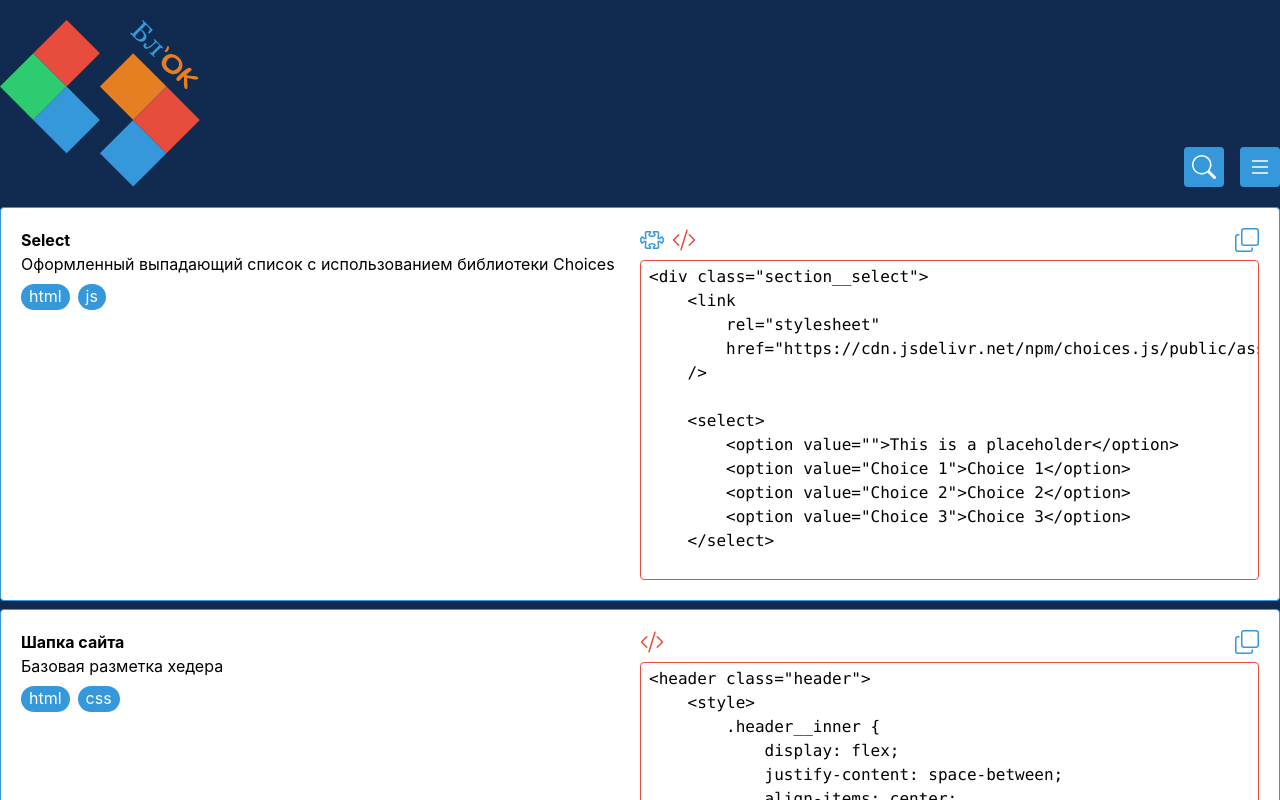
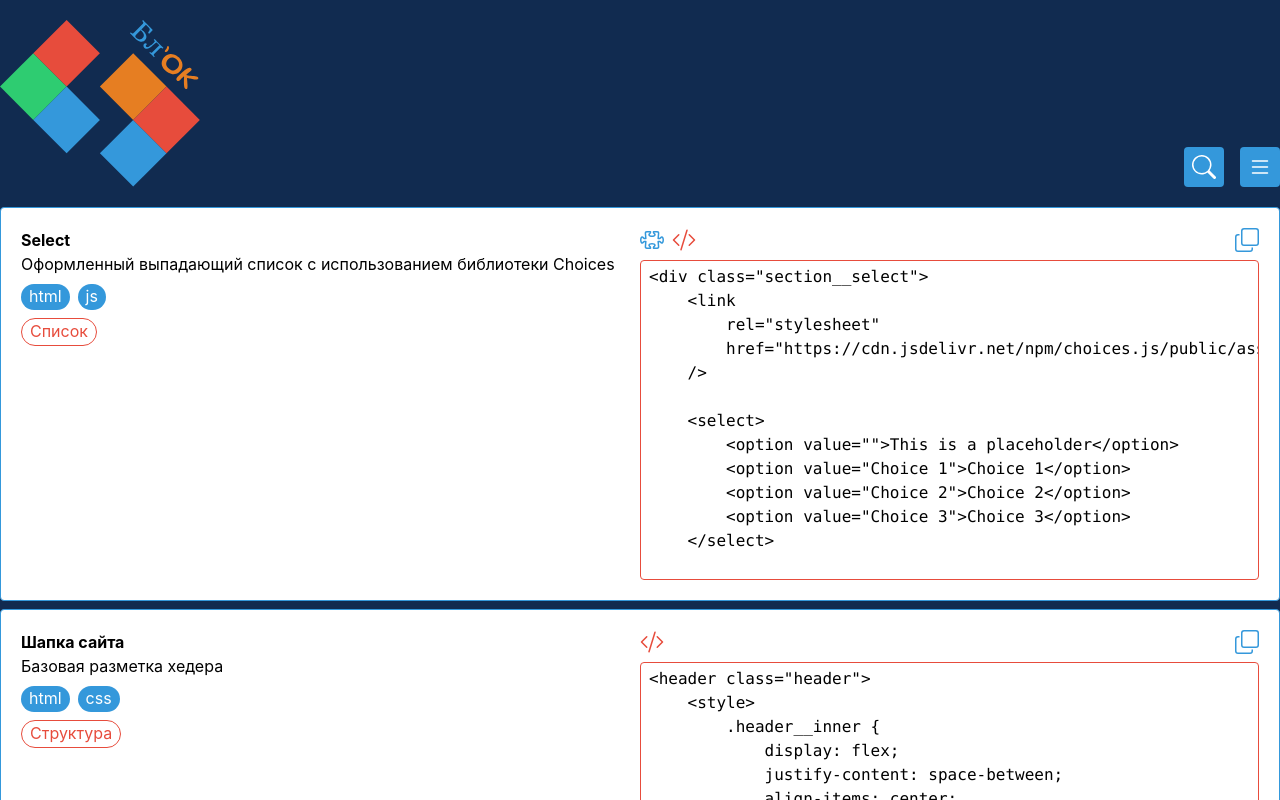
Before and after one commit to big-good-boy/my.services.vue, a Nuxt app: page / in a window 1280 px wide. Shown: the top 800 px of the page. Built offline with nearby package versions, Linux system fonts and the light colour scheme.

Commit message:
add: snippets: выбор категории сниппетов

```diff
--- /dev/null
+++ b/app/components/icons/IconClose.vue
@@ -0,0 +1,14 @@
+<template>
+	<svg
+		xmlns="http://www.w3.org/2000/svg"
+		width="24"
+		height="24"
+		fill="none"
+		viewBox="0 0 24 24"
+	>
+		<path
+			fill="currentColor"
+			d="M6.97 6.969a.75.75 0 0 1 1.061 0l3.97 3.97 3.968-3.97a.752.752 0 0 1 1.062 1.062L13.061 12l3.97 3.969a.75.75 0 0 1-.243 1.225.75.75 0 0 1-.819-.163L12 13.061l-3.969 3.97a.753.753 0 0 1-1.225-.244.75.75 0 0 1 .163-.818L10.94 12 6.97 8.031a.75.75 0 0 1 0-1.062"
+		/>
+	</svg>
+</template>
--- a/app/components/snippets/SnippetCard.vue
+++ b/app/components/snippets/SnippetCard.vue
@@ -3,10 +3,24 @@ import IconCodeSlash from '~/components/icons/IconCodeSlash.vue';
 import IconPuzzle from '~/components/icons/IconPuzzle.vue';
 import IconCopy from '~/components/icons/IconCopy.vue';
 import type { Snippet } from '~/interfaces/snippet.interfaces.ts';
+import IconClose from '../icons/IconClose.vue';
 
-const { snippet } = defineProps<{ snippet: Snippet }>();
+const { snippet, activeCategory } = defineProps<{
+	snippet: Snippet;
+	activeCategory: string;
+}>();
+
+const emit = defineEmits<{
+	'select-category': [];
+	'reset-category': [];
+}>();
+
 const activeTab = ref<'demo' | 'code'>('code');
 const justCopied = ref<boolean>(false);
+
+const isActiveCategory = computed((): boolean => {
+	return snippet.category === activeCategory;
+});
 
 async function handleCopy(): Promise<void> {
 	await navigator.clipboard.writeText(snippet.code);
@@ -35,6 +49,24 @@ async function handleCopy(): Promise<void> {
 					:key="language"
 				>
 					{{ language }}
+				</li>
+			</ul>
+
+			<ul class="flex wrap gap-2 mt-2">
+				<li
+					:class="[isActiveCategory ? 'bg-orange text-white' : 'text-orange']"
+					class="px-2 pb-[2px] rounded-2xl border border-orange cursor-pointer hover:bg-orange hover:text-white transition duration-300"
+					@click="$emit('select-category')"
+				>
+					{{ snippet.category }}
+				</li>
+
+				<li
+					v-if="isActiveCategory"
+					class="pt-[1px] rounded-2xl border border-orange text-orange cursor-pointer hover:bg-orange hover:text-white transition duration-300"
+					@click="$emit('reset-category')"
+				>
+					<IconClose />
 				</li>
 			</ul>
 		</div>
--- a/app/components/snippets/Snippets.vue
+++ b/app/components/snippets/Snippets.vue
@@ -3,10 +3,25 @@ import { snippets } from '~/services/snippets.ts';
 import IconList from '~/components/icons/IconList.vue';
 import IconSearch from '~/components/icons/IconSearch.vue';
 import SnippetCard from './SnippetCard.vue';
+import type { Snippet } from '~/interfaces/snippet.interfaces.ts';
 
 const activeSearch = ref<boolean>(false);
 const inputSearch = useTemplateRef('inputSearch');
 const activeMenu = ref<boolean>(false);
+const activeCategory = ref<string>('');
+
+const categories = computed((): string[] => {
+	return [...new Set(snippets.value.map((snippet) => snippet.category))].sort();
+});
+
+const filteredSnippets = computed((): Snippet[] => {
+	if (activeCategory.value === '') {
+		return snippets.value;
+	}
+	return snippets.value.filter(
+		(snippet) => snippet.category === activeCategory.value
+	);
+});
 
 async function toggleSearch() {
 	activeSearch.value = !activeSearch.value;
@@ -14,6 +29,20 @@ async function toggleSearch() {
 		await nextTick();
 		inputSearch.value?.focus();
 	}
+}
+
+function closeMenu(): void {
+	activeMenu.value = false;
+}
+
+function selectCategory(category: string): void {
+	activeCategory.value = category;
+	closeMenu();
+}
+
+function resetCategory(): void {
+	activeCategory.value = '';
+	closeMenu();
 }
 </script>
 
@@ -48,13 +77,36 @@ async function toggleSearch() {
 	</header>
 
 	<nav class="absolute w-full h-full bg-white" v-show="activeMenu">
-		<ul class="max-w-7xl w-full h-full m-auto flex justify-center items-center">
-			<li><span>Список категорий</span></li>
+		<ul
+			class="max-w-7xl w-full h-full m-auto flex flex-col justify-center items-center"
+		>
+			<li
+				v-for="category in categories"
+				:key="category"
+				:class="[category === activeCategory ? 'text-orange' : 'text-blue']"
+				class="cursor-pointer"
+			>
+				<span @click="selectCategory(category)">{{ category }}</span>
+			</li>
+			<li
+				v-if="activeCategory !== ''"
+				@click="resetCategory"
+				class="cursor-pointer text-blue"
+			>
+				<span>Сбросить</span>
+			</li>
 		</ul>
 	</nav>
 
 	<section class="max-w-7xl w-full m-auto flex flex-col gap-2 grow">
-		<SnippetCard v-for="snippet in snippets" :snippet :key="snippet.id" />
+		<SnippetCard
+			v-for="snippet in filteredSnippets"
+			:snippet
+			:activeCategory
+			:key="snippet.id"
+			@select-category="selectCategory(snippet.category)"
+			@reset-category="resetCategory"
+		/>
 	</section>
 
 	<footer class="bg-blue py-8">
```
